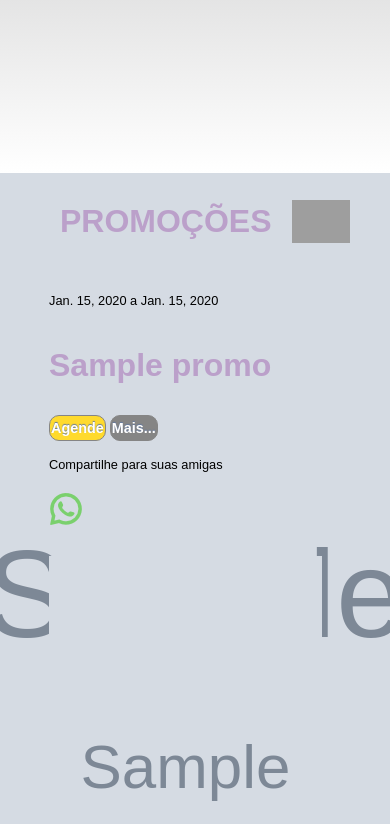
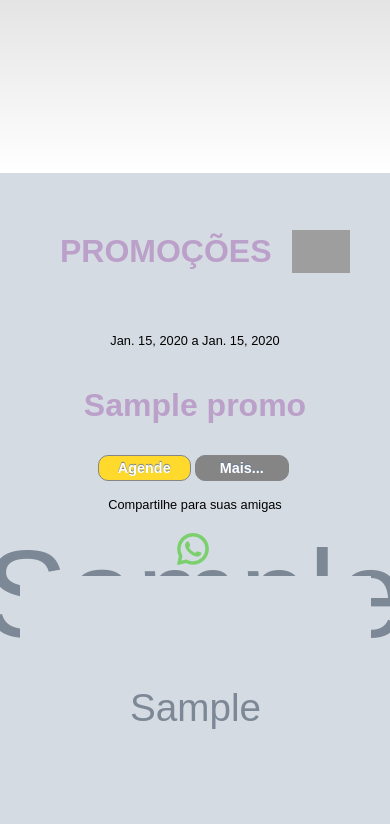
Before and after one commit to wagnerrafa/projetoSiteSalao, a Django app: page / in a window 390 px wide; the page is wider, and only the part inside the window is pictured. Shown: the part 1515-2339 px from the top of that part. Run offline with Django 3.2, Linux system fonts and the light colour scheme; tables that the repository leaves empty hold one stand-in row (values such as "Sample post"); grey boxes marked "Sample" are stand-in pictures; parts of the project's set-up code (start-up, migrations or seed data) failed here and were passed over; grey boxes are pictures that could not be loaded.

Commit message:
alinhamento de img e text

```diff
--- a/home/static/home.css
+++ b/home/static/home.css
@@ -186,17 +186,16 @@ border-radius: 10px;
     display: flex;
     justify-content: center;
     margin: auto;
-    width: 80%;
+    padding: 20px 0 0 0;
 }
 #imgPromo img{
-    height: 50vh;
+    max-height: 50vh;
+    width: 40vw;
 }
-#cardPromo div{
-    padding: 10px;
+/* #cardPromo div{
     display: flex;
-    flex-wrap: wrap;
     flex-direction: column;
-}
+} */
 #cardPromo .btns{
     width: 33vw;
     display: flex;
@@ -297,7 +296,8 @@ border-radius: 10px;
 .wall{
     display: none;
     width: 100%;
-    height: 100%;
+    height: 90vh;
+    padding: 30px 0 0 0;
 }
 .wall-1{
     display: block;
@@ -376,9 +376,24 @@ border-radius: 10px;
     }
     #cardPromo{
         flex-direction: column;
+        text-align: center;
+    }
+    #imgPromo img{
+        max-height: 33vh;
+    }
+    #cardPromo div a{
+        width: 100%;
+    }
+    #cardPromo .btns {
+        width: 50vw;
+        display: flex;
+        flex-wrap: initial;
     }
     #cardPromo div:first-child{
         width: 100%;
+        display: flex;
+        flex-direction: column;
+        align-items: center;
     }
     #cardPromo div:last-child{
         width: 100%;
@@ -387,6 +402,6 @@ border-radius: 10px;
         flex-direction: column;
     }
     #imgPromo img{
-        width: 70vw;
+        width: 90%;
     }
 }
```
